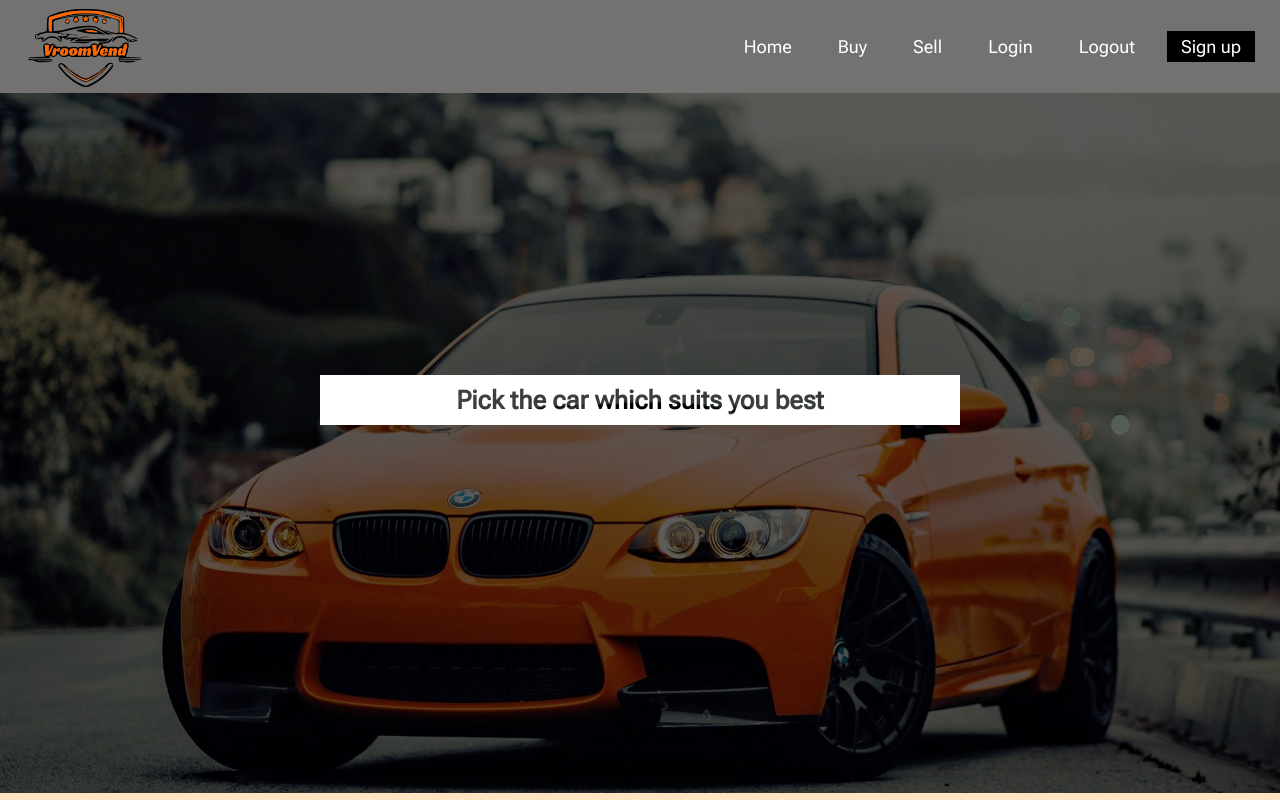
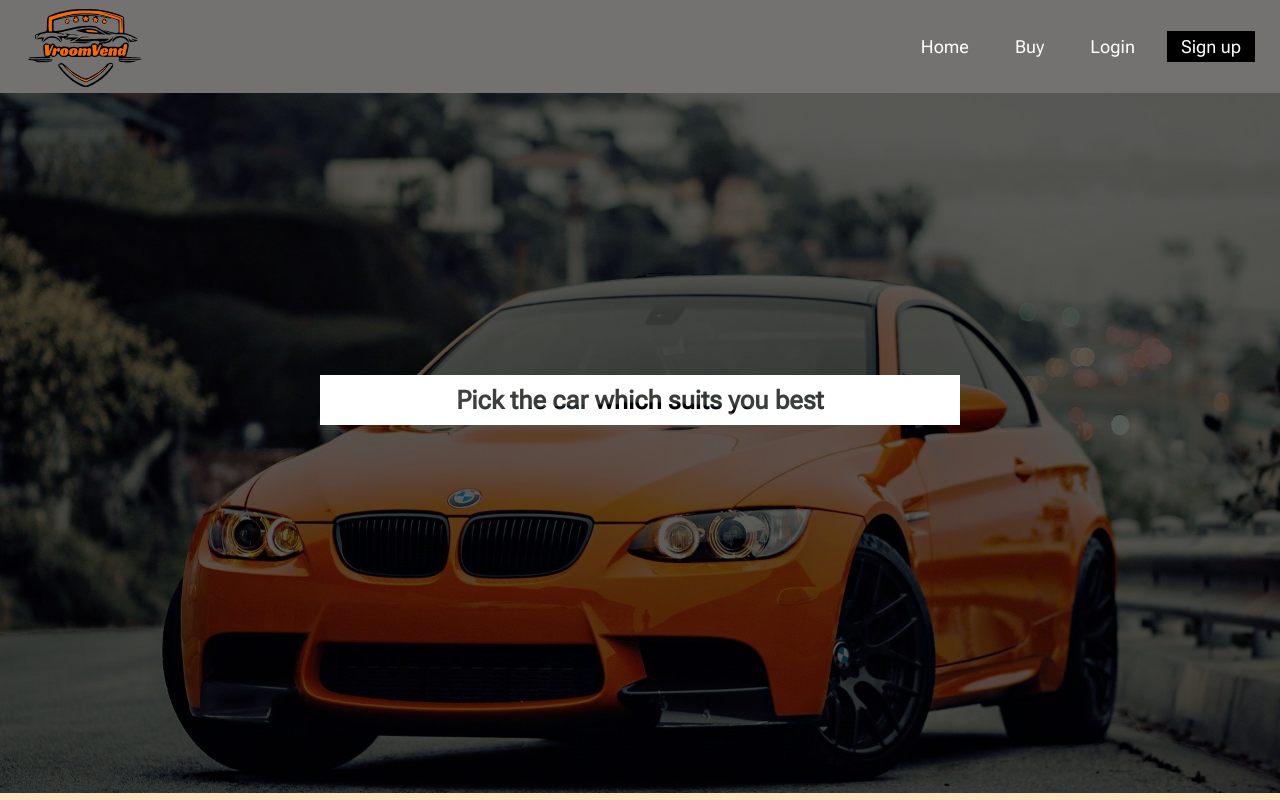
Before and after one commit to LetRookie/VroomVend, a React (Vite) app in the folder client/: page / in a window 1280 px wide. Shown: the top 800 px of the page. Built offline with nearby package versions, Linux system fonts and the light colour scheme.

Commit message:
Added navigate to home page after login

```diff
--- a/client/src/App.jsx
+++ b/client/src/App.jsx
@@ -38,8 +38,15 @@ function App() {
 
     }
 
+    const providedValues = {
+        loginSubmitHandler,
+        username: auth.username,
+        email: auth.email,
+        isAuthenticated: !!auth.username,
+    }
+
     return (
-        <AuthContext.Provider value={{loginSubmitHandler}}>
+        <AuthContext.Provider value={providedValues}>
             <>
                 <Header />
                 <Routes>
--- a/client/src/components/header/Header.jsx
+++ b/client/src/components/header/Header.jsx
@@ -1,7 +1,15 @@
+import { useContext } from "react";
 import { Link } from "react-router-dom";
+import AuthContext from "../../contexts/authContext";
+import Path from "../../lib/paths";
 
-export default function Header (){
-    return(
+export default function Header() {
+    const {
+        username,
+        isAuthenticated
+    } = useContext(AuthContext)
+
+    return (
         <>
             <nav className="navbar">
 
@@ -13,12 +21,25 @@ export default function Header (){
 
                     <div className="menu">
 
-            <li><Link to="/">Home</Link></li>
+                        <li><Link to={Path.Home}>Home</Link></li>
+
+                        {isAuthenticated && (
+                            <>
                             <li><Link to="/search">Buy</Link></li>
                             <li><Link to="/sell">Sell</Link></li>
+                            <li><Link to="/logout">Logout</Link></li>
+                            <li>Welcome <b>{username}!</b></li>
+                            </>
+                        )}
+
+                        {!isAuthenticated && (
+                            <>
+                            <li><Link to="/search">Buy</Link></li>
                             <li><Link to="/login">Login</Link></li>
-            <li><Link to="/logout">Logout</Link></li>
                             <li><Link to="/signup">Sign up</Link></li>
+                            </>
+                        )}
+
                     </div>
                 </ul>
             </nav>
```
Lines whose indentation alone changed are shown as unchanged.
